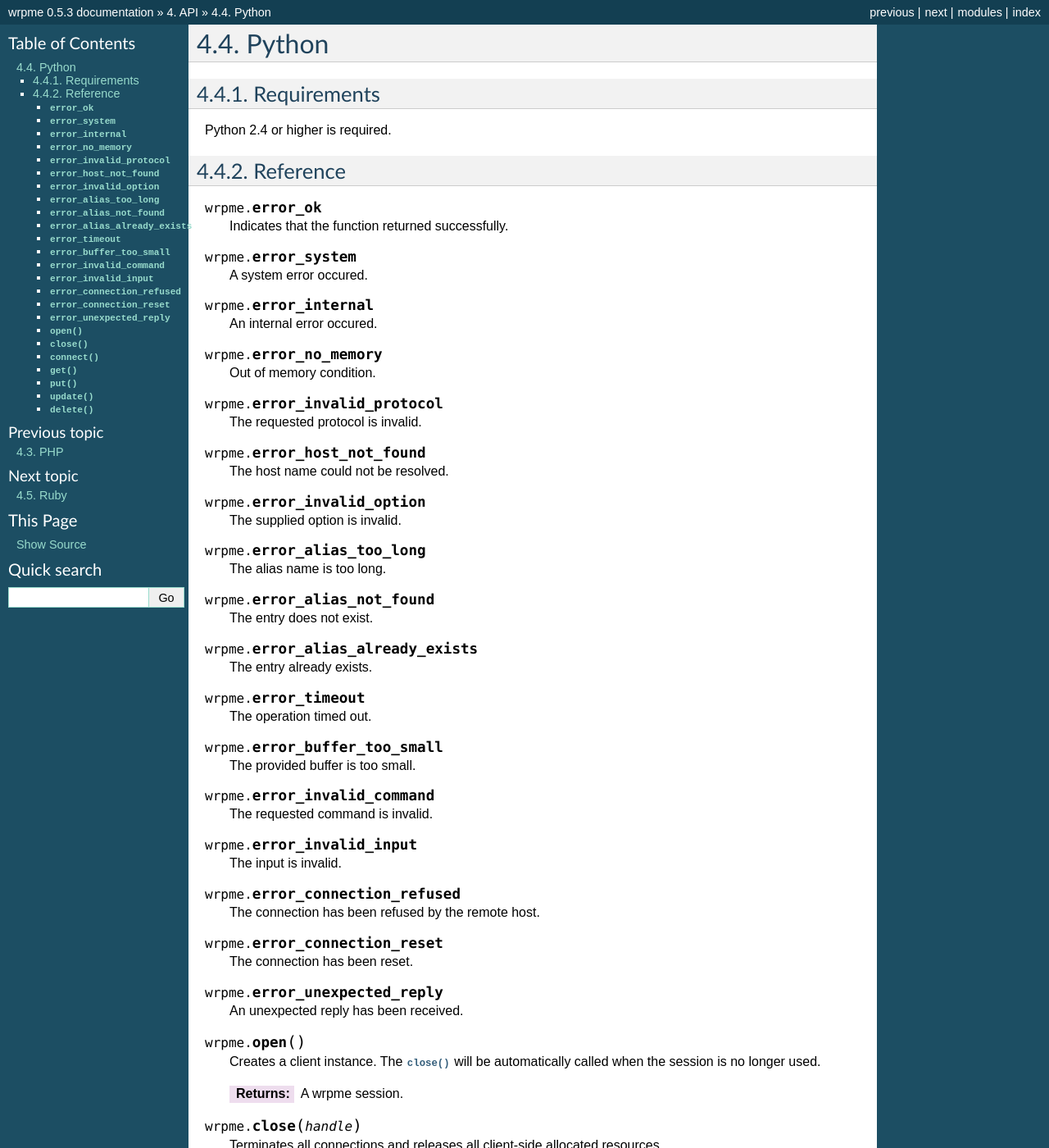
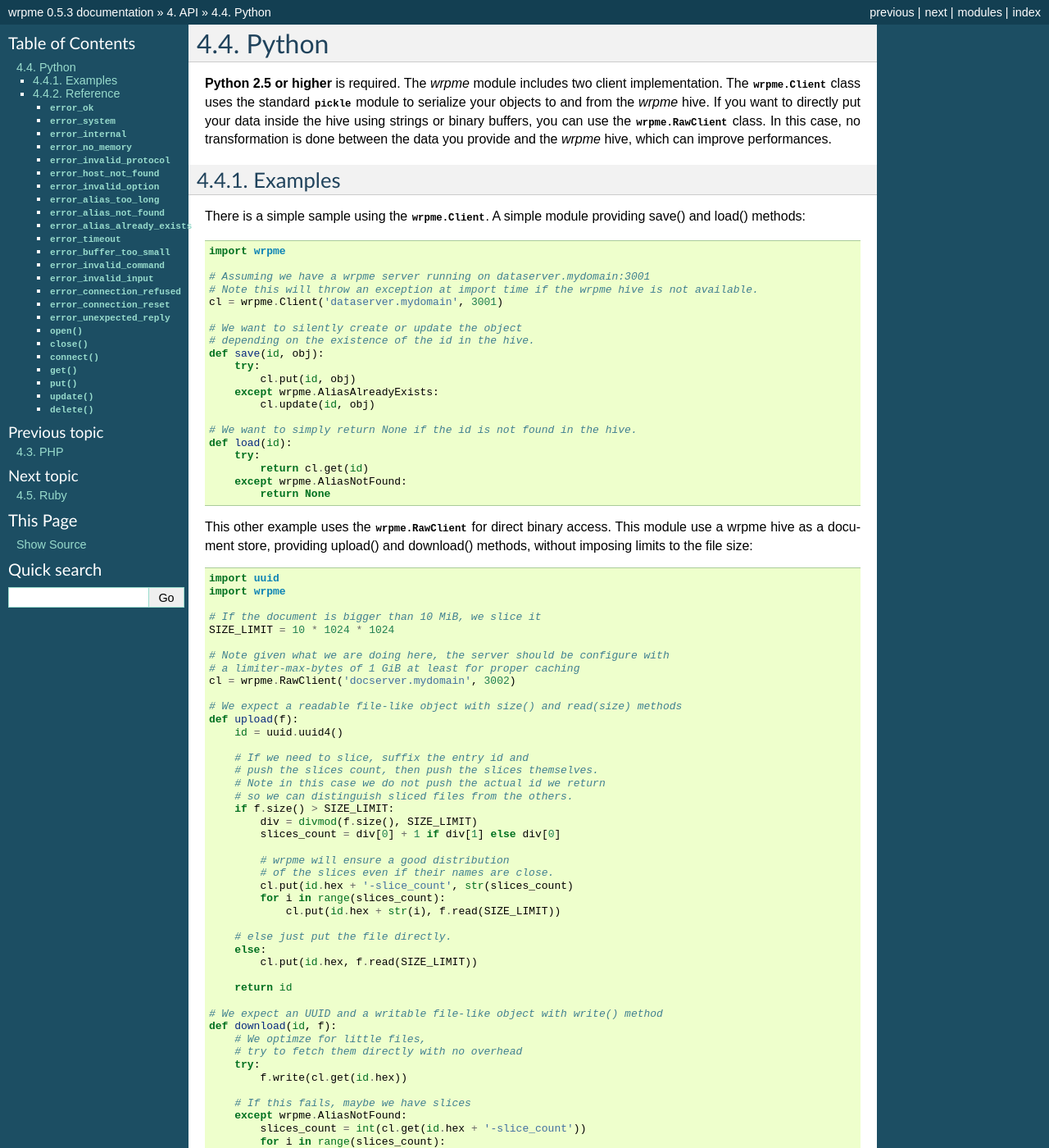
Before and after one commit to iltommi/qdb-documentation, a Sphinx documentation site: the page built from source/api/python.rst, in a window 1280 px wide and 1400 px high. Shown: the whole window at 82% size. Built offline with Sphinx 7.4.7, drawn with Linux system fonts in a browser that asks for light colours; formulas are drawn with MathJax 3; some of the changed text lies outside the part shown.

Commit message:
new example sin python doc

```diff
--- a/source/api/python.rst
+++ b/source/api/python.rst
@@ -1,16 +1,95 @@
 
 Python
-===============
+======
 
 .. highlight:: python
 
-Requirements
-------------------------
+**Python 2.5 or higher** is required.
+The `wrpme` module includes two client implementation.
+The :py:class:`wrpme.Client` class uses the standard :py:mod:`pickle` module to serialize your objects to and from the `wrpme` hive.
+If you want to directly put your data inside the hive using strings or binary buffers, you can use the :py:class:`wrpme.RawClient` class.
+In this case, no transformation is done between the data you provide and the `wrpme` hive, which can improve performances.
 
-Python 2.4 or higher is required.
+Examples
+--------
+
+There is a simple sample using the :py:class:`wrpme.Client`.
+A simple module providing save() and load() methods::
+
+    import wrpme
+
+    # Assuming we have a wrpme server running on dataserver.mydomain:3001
+    # Note this will throw an exception at import time if the wrpme hive is not available.
+    cl = wrpme.Client('dataserver.mydomain', 3001)
+
+    # We want to silently create or update the object
+    # depending on the existence of the id in the hive.
+    def save(id, obj):
+        try:
+            cl.put(id, obj)
+        except wrpme.AliasAlreadyExists:
+            cl.update(id, obj)
+
+    # We want to simply return None if the id is not found in the hive.
+    def load(id):
+        try:
+            return cl.get(id)
+        except wrpme.AliasNotFound:
+            return None
+
+This other example uses the :py:class:`wrpme.RawClient` for direct binary access.
+This module use a wrpme hive as a document store, providing upload() and download() methods,
+without imposing limits to the file size::
+
+    import uuid
+    import wrpme
+
+    # If the document is bigger than 10 MiB, we slice it
+    SIZE_LIMIT = 10 * 1024 * 1024
+
+    # Note given what we are doing here, the server should be configure with
+    # a limiter-max-bytes of 1 GiB at least for proper caching
+    cl = wrpme.RawClient('docserver.mydomain', 3002)
+
+    # We expect a readable file-like object with size() and read(size) methods
+    def upload(f):
+        id = uuid.uuid4()
+
+        # If we need to slice, suffix the entry id and
+        # push the slices count, then push the slices themselves.
+        # Note in this case we do not push the actual id we return
+        # so we can distinguish sliced files from the others.
+        if f.size() > SIZE_LIMIT:
+            div = divmod(f.size(), SIZE_LIMIT)
+            slices_count = div[0] + 1 if div[1] else div[0]
+
+            # wrpme will ensure a good distribution
+            # of the slices even if their names are close.
+            cl.put(id.hex + '-slice_count', str(slices_count)
+            for i in range(slices_count):
+                cl.put(id.hex + str(i), f.read(SIZE_LIMIT))
+
+        # else just put the file directly.
+        else:
+            cl.put(id.hex, f.read(SIZE_LIMIT))
+
+        return id
+
+    # We expect an UUID and a writable file-like object with write() method
+    def download(id, f):
+        # We optimze for little files,
+        # try to fetch them directly with no overhead
+        try:
+            f.write(cl.get(id.hex))
+
+        # If this fails, maybe we have slices
+        except wrpme.AliasNotFound:
+            slices_count = int(cl.get(id.hex + '-slice_count'))
+            for i in range(slices_count):
+                f.write(cl.get(id.hex) + str(i))
 
 Reference
------------------------
+---------
 
 .. py:module:: wrpme
 
```
